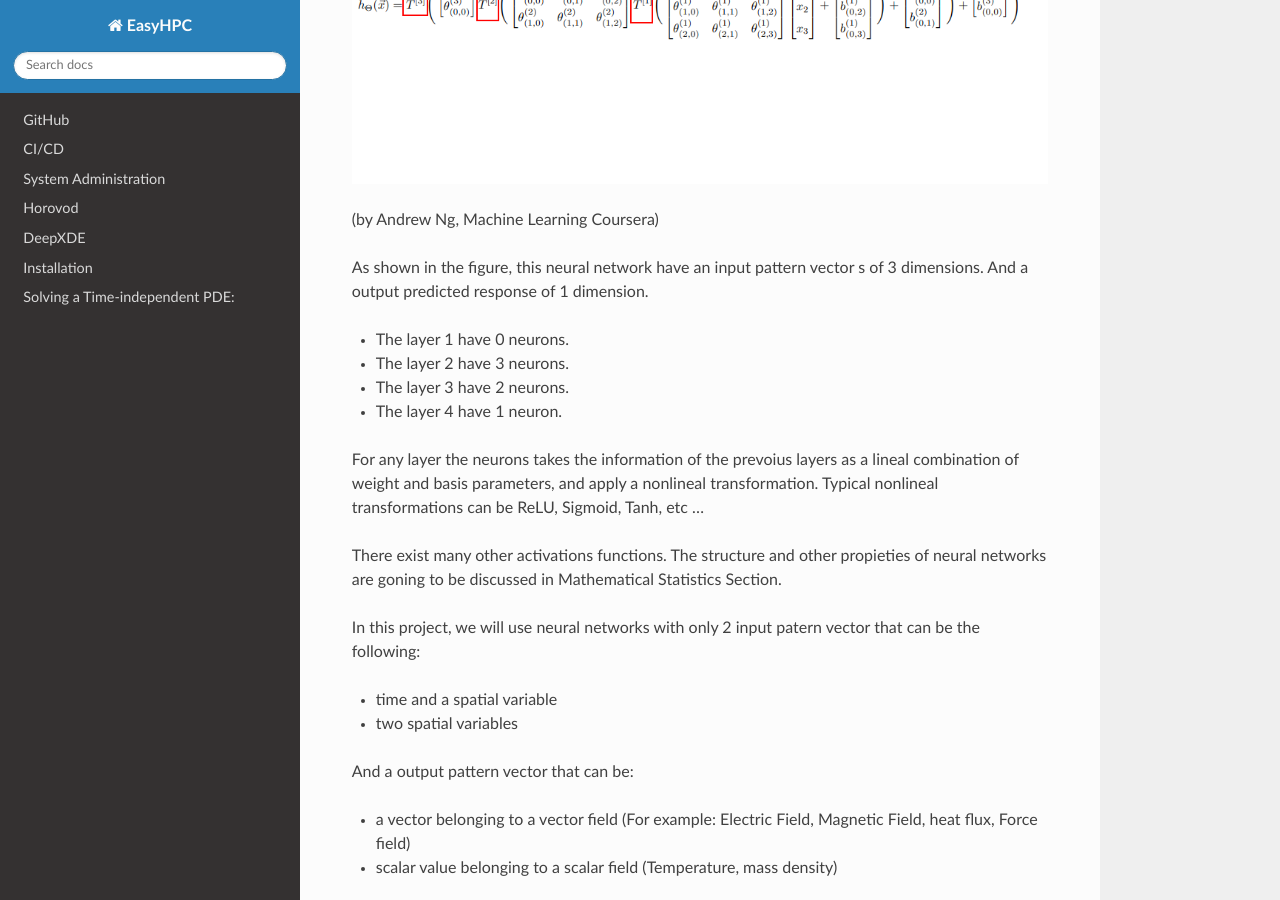
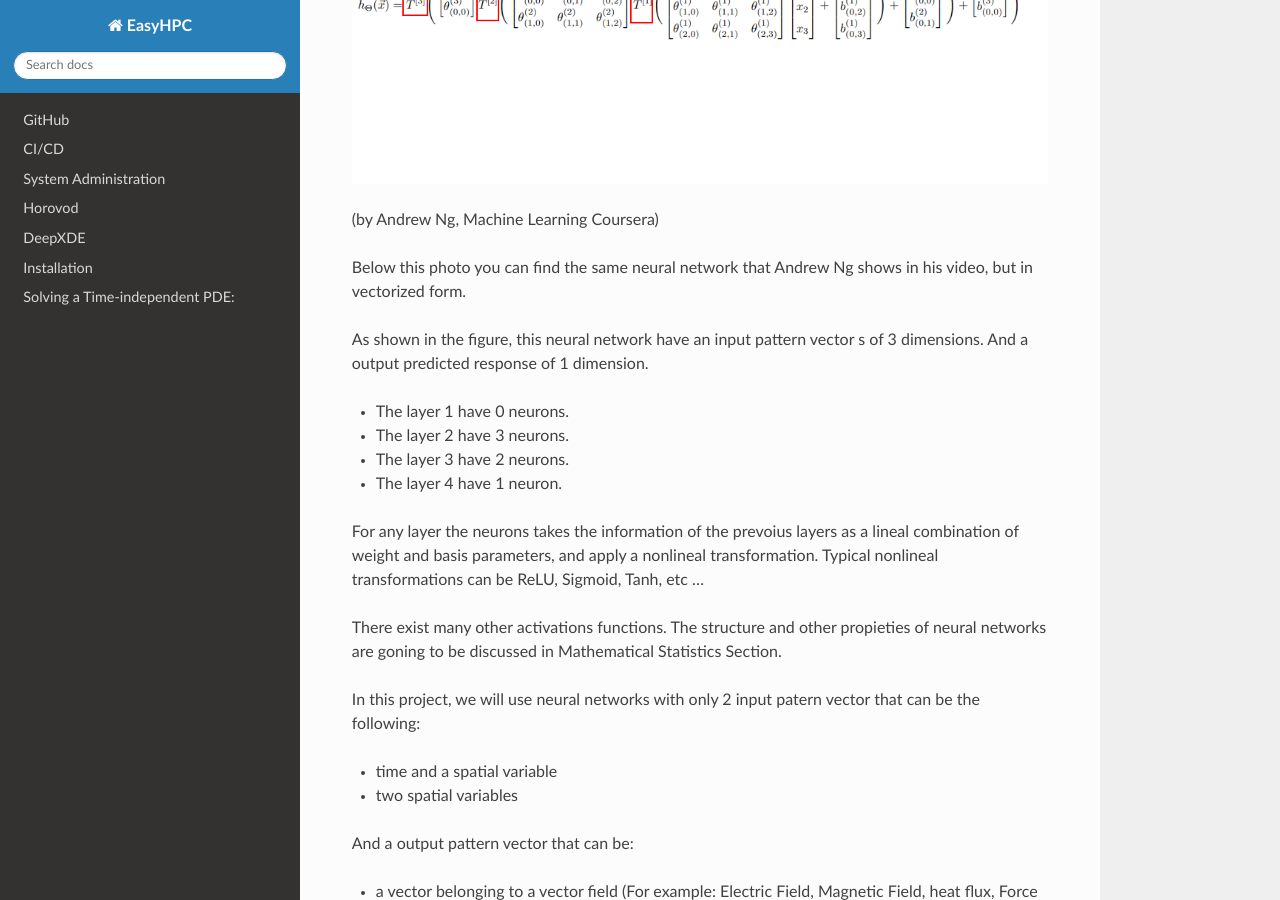
Before and after one commit to pescap/EasyHPC, a Sphinx documentation site: the page built from docs/source/NeuralNetworkTheory.rst, in a window 1280 px wide and 900 px high, scrolled down 3619 px. Built offline with Sphinx 7.4.7 and the Read the Docs theme 2.0.0, drawn with Linux system fonts in a browser that asks for light colours.

Commit message:
Update NeuralNetworkTheory.rst

```diff
--- a/docs/source/NeuralNetworkTheory.rst
+++ b/docs/source/NeuralNetworkTheory.rst
@@ -113,6 +113,8 @@ data.
 .. image:: ~Image/RedExplicada.png
 (by Andrew Ng, Machine Learning Coursera)
 
+Below this photo you can find the same neural network that Andrew Ng shows in his video, but in vectorized form.
+
 As shown in the figure, this neural network have an input pattern vector s of 3 dimensions. And a output predicted response of 1 dimension.
 
 - The layer 1 have 0 neurons.
```
